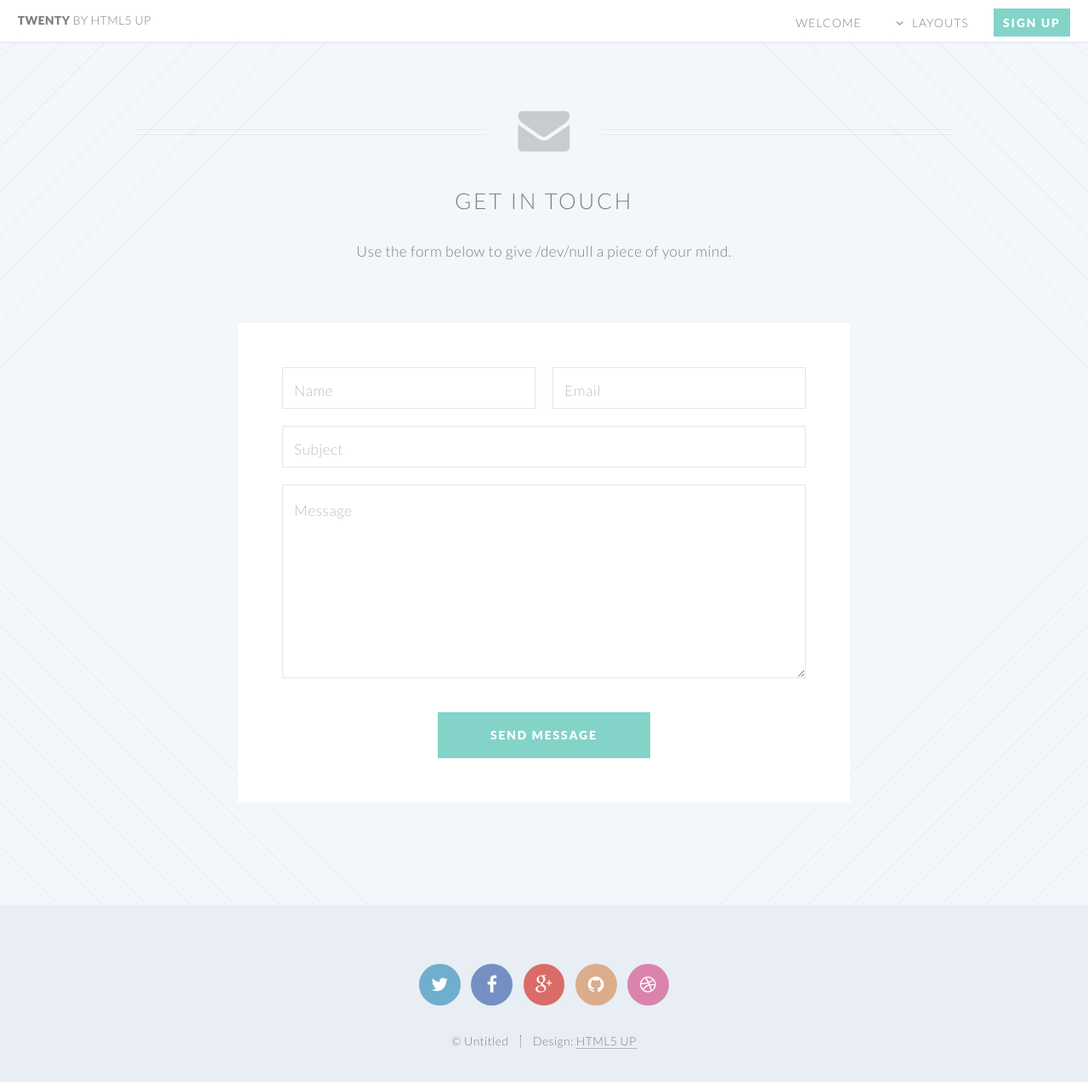
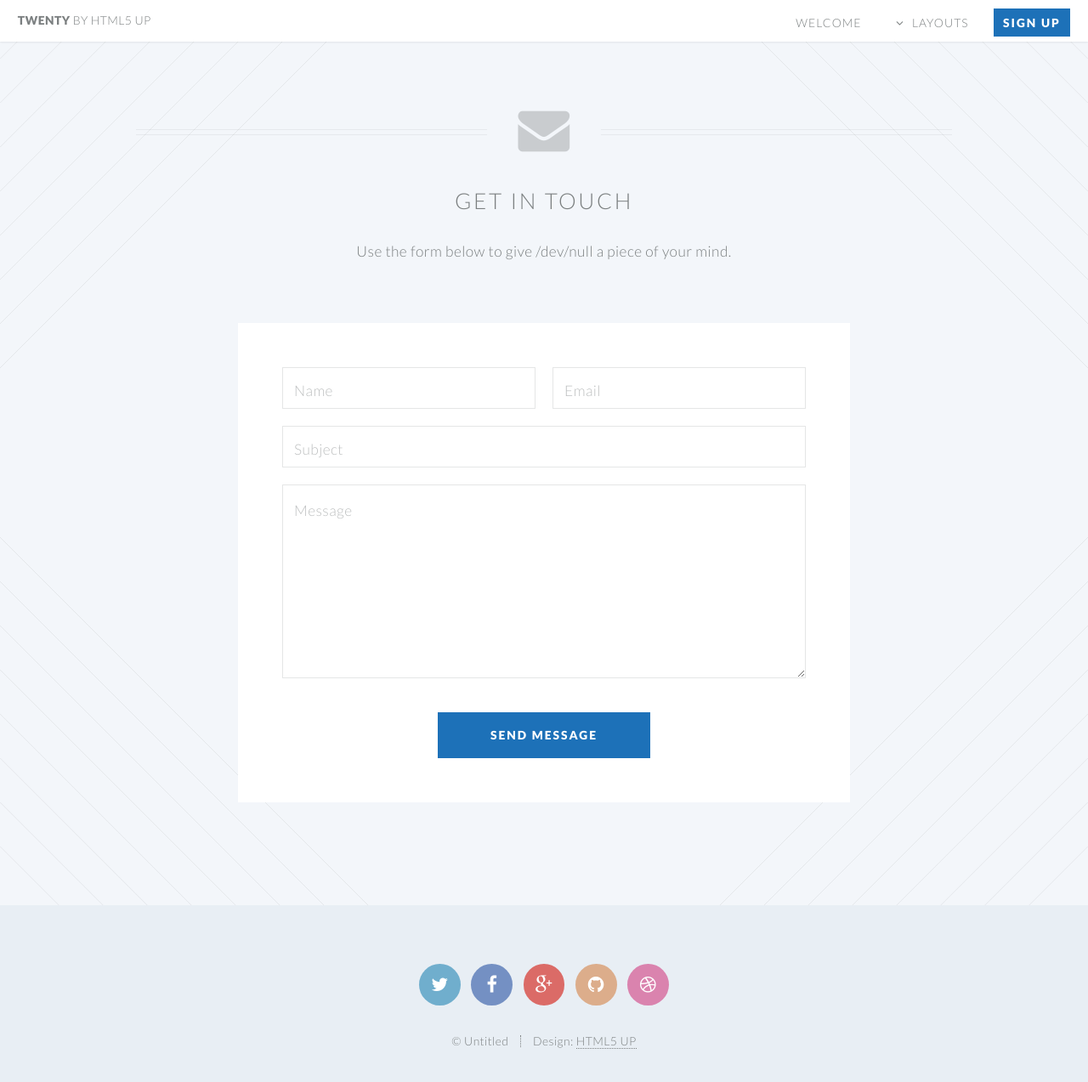
Before and after one commit to DanielJonesEB/engineerbetter.com, a Jekyll site: the page contact.html, which Jekyll copies as it is, in a window 1280 px wide and 1301 px high. Shown: the top 1273 px of the window at 85% size. Built offline with Jekyll 4.4.1, drawn with Linux system fonts in a browser that asks for light colours.

Commit message:
blindly change all the colours without thinking of the repercussions

```diff
--- a/css/style.css
+++ b/css/style.css
@@ -204,7 +204,7 @@
 		input[type="password"]:focus,
 		input[type="email"]:focus,
 		textarea:focus {
-			border-color: #83d3c9;
+			border-color: #1d71b8;
 		}
 
 	input[type="text"],
@@ -531,8 +531,8 @@
 		input[type="submit"].special,
 		input[type="reset"].special,
 		.button.special {
-			background: #83d3c9;
-			border-color: #83d3c9;
+			background: #1d71b8;
+			border-color: #1d71b8;
 			color: white !important;
 		}
 
@@ -572,7 +572,7 @@
 		}
 
 		.wrapper.style2 {
-			background-color: #83d3c9;
+			background-color: #1d71b8;
 			background-image: url("images/light-bl.svg"), url("images/light-br.svg");
 			background-position: bottom left, bottom right;
 			background-repeat: no-repeat, no-repeat;
@@ -587,7 +587,7 @@
 			.wrapper.style2 .button.special {
 				background: white;
 				border-color: white;
-				color: #83d3c9 !important;
+				color: #1d71b8 !important;
 			}
 
 				.wrapper.style2 .button.special:hover {
@@ -786,7 +786,7 @@
 			}
 
 			.dropotron > li:hover > a {
-				background: #83d3c9;
+				background: #1d71b8;
 				color: white;
 			}
 
```
